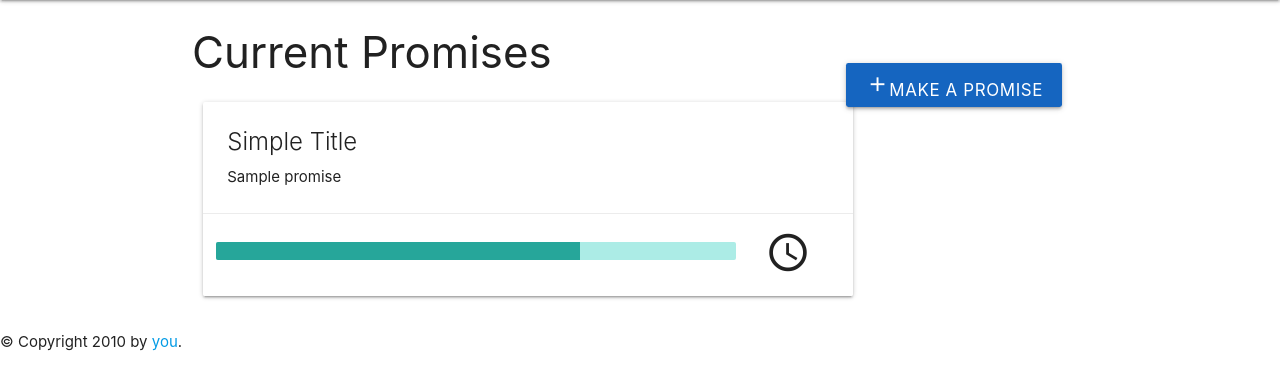
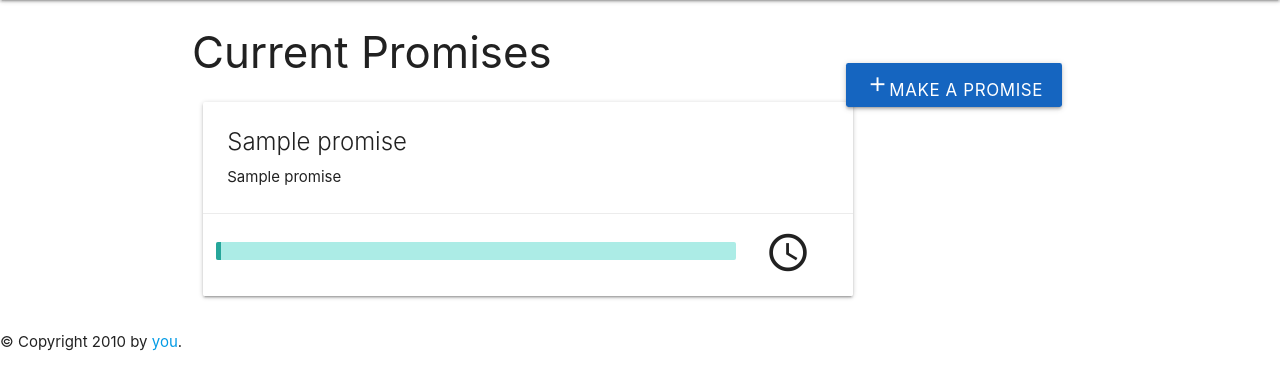
Before and after one commit to finaud/rbs-hackathon, a Flask app: template templates/promises/main.html in a window 1280 px wide. Shown: the part 64-454 px from the top of the page. Run offline with Flask 2, Linux system fonts and the light colour scheme; the template is opened without the code that fills it: most values are stand-ins (such as "Sample title", 1, 10 or a date in 2020).

Commit message:
added dynamic title and percentage

```diff
--- a/main.py
+++ b/main.py
@@ -69,7 +69,9 @@ def promises():
     promises_list = []
     if items.val():
         for item in items.each():
-            promises_list.append({'item_id': item.key(), 'promise': item.val()['promise']})
+            promises_list.append({'item_id': item.key(), 'promise': item.val()['promise'],
+                                  'percent': item.val()['percent'],
+                                  'title': item.val()['title']})
     len = promises_list.__len__()
     return render_template('promises/main.html', promises=promises_list, len=len)
 
@@ -80,7 +82,7 @@ def create_promise():
         return redirect(url_for('login'))
     elif request.method == 'POST':
         promise = request.form['promise']
-        data = {'promise': promise}
+        data = {'promise': promise, 'percent': 0, 'title': 'Reduce entertainment spending by 15£'}
         firebase.database().child(session['user_id']).push(data)
         return redirect(url_for('promises'))
 
--- a/templates/promises/main.html
+++ b/templates/promises/main.html
@@ -14,13 +14,13 @@
                 <div class="col s12 m9">
                     <div class="card hoverable">
                         <div class="card-content">
-                            <span class="card-title"> Simple Title</span>
+                            <span class="card-title"> {{ promise['title'] }}</span>
                             <p>{{ promise['promise'] }}</p>
                         </div>
                         <div class="card-action" style="padding-bottom: 1px">
                             <div class="row">
                                 <div class="progress col m10 bar">
-                                    <div class="determinate" style="width: 70%"></div>
+                                    <div class="determinate" style="width: {{ promise['percent'] }}%"></div>
                                 </div>
                                 <div class="col m2" style="text-align: center"><i class="material-icons large-icon">access_time</i>
                                 </div>
```
Also changed, not shown: 1 other file.
